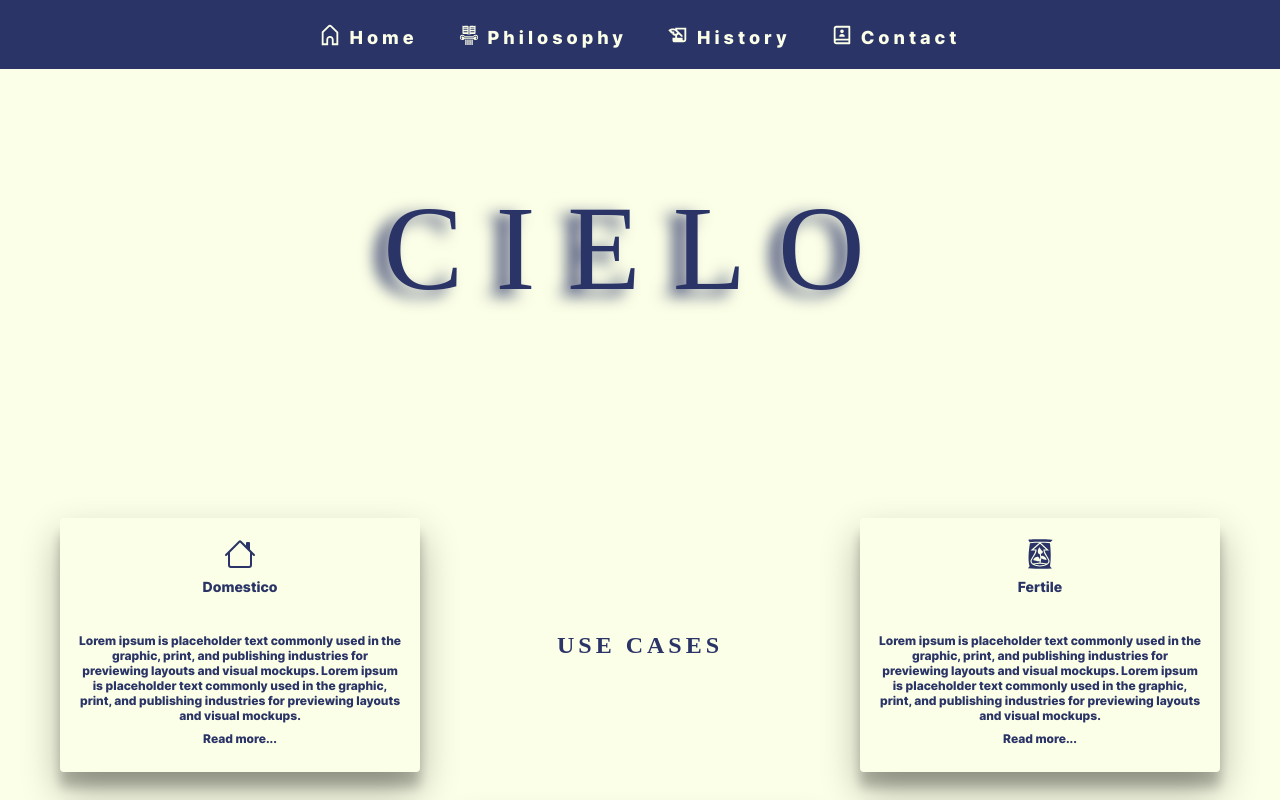
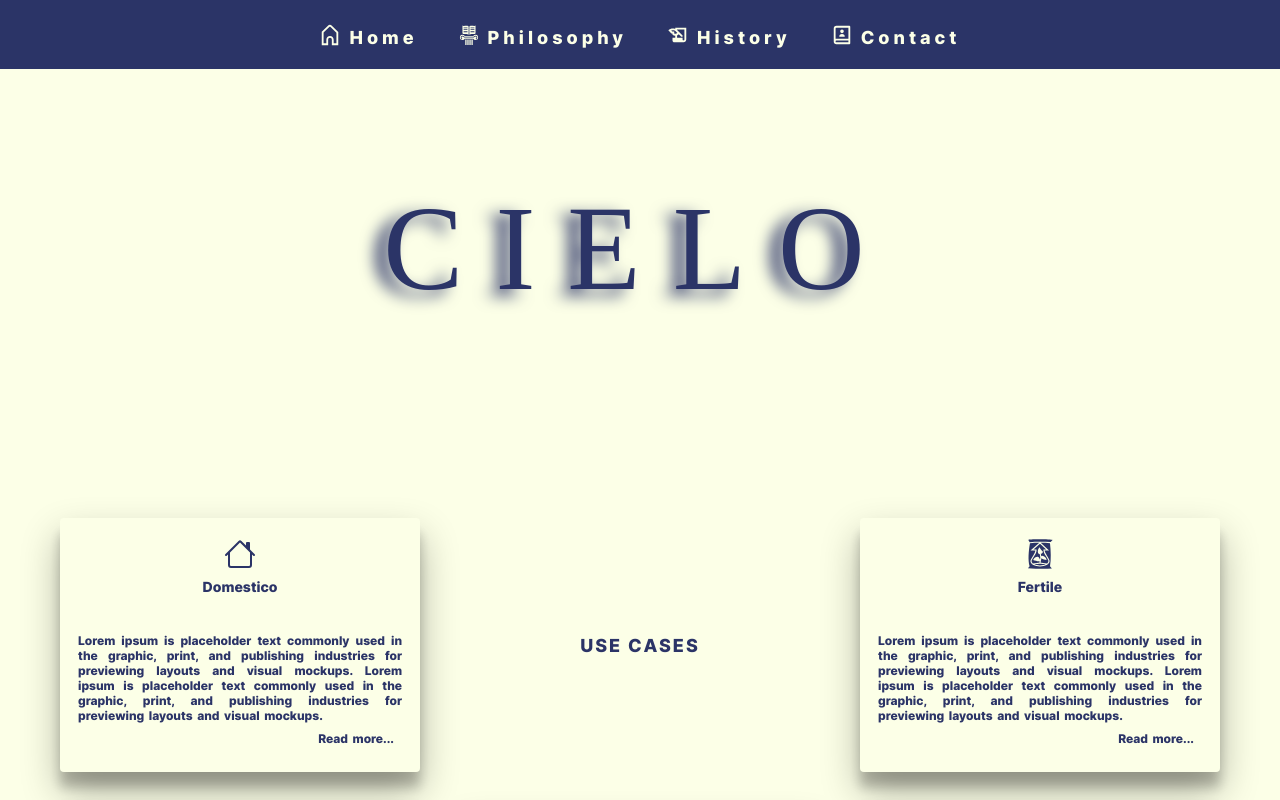
Before and after one commit to bobz0r11/rsolime, a React (Create React App) app: page / in a window 1280 px wide. Shown: the top 800 px of the page. Built offline with nearby package versions, Linux system fonts and the light colour scheme.

Commit message:
[remove-routing] wip

```diff
--- a/src/components/box/box.scss
+++ b/src/components/box/box.scss
@@ -30,14 +30,19 @@
         display: block;
         font-size: 12px;
         padding: 18px;
+        letter-spacing: 0px;
+        word-spacing: 2px;
+        text-align: justify;
 
         &--read-more {
             font-weight: bold;
             padding: 8px;
             cursor: pointer;
+            text-align: end;
 
             &:hover {
                 text-decoration: underline;
+                opacity: .7;
             }
         }
     }
@@ -53,7 +58,6 @@
     }
 }
 
-
 @keyframes fadeInBottomBlur {
     0% {
         transform: translateY(60%);
--- a/src/components/footer/footer.scss
+++ b/src/components/footer/footer.scss
@@ -25,21 +25,23 @@
         }
 
         &--company {
+            display: inline;
             font-size: 18px;
-            padding-left: 50px;
-            padding-bottom: 18px;
             opacity: 0.9;
+            padding-left: 40px;
         }
 
         &--text {
-            width: 240px;
+            width: 250px;
             font-size: 12px;
             padding: 0px 2px;
             opacity: 0.4;
+            padding-top: 10px;
         }
 
         &--icon {
-            padding-left: 90px;
+            display: inline;
+            padding-left: 40px;
             font-size: 18px;
             color: $footer-icon-color;
         }
@@ -47,7 +49,7 @@
         &--contact {
             width: 260px;
             font-size: 12px;
-            padding: 2px 2px;
+            padding: 8px 2px;
             display: flex;
             align-items: center;
             justify-content: flex-start;
--- a/src/components/footer/index.tsx
+++ b/src/components/footer/index.tsx
@@ -3,7 +3,7 @@ import './footer.scss';
 import { TbFlower } from "react-icons/tb";
 import { BiPhoneCall } from "react-icons/bi";
 import { GoMail, GoLocation } from "react-icons/go";
-import { FaGooglePlusG, FaWhatsapp, FaFacebookSquare, FaInstagramSquare, FaTwitter, FaYoutube, FaRegHandPointDown } from "react-icons/fa";
+import { FaGooglePlusG, FaWhatsapp, FaFacebookSquare, FaInstagramSquare, FaTwitter, FaYoutube } from "react-icons/fa";
 
 const Footer = () => {
     return (
@@ -11,18 +11,15 @@ const Footer = () => {
             <div className="container">
                 <div className="footer__header">
                     <div className="footer__header__column">
-                        <div className="footer__header--icon"> <TbFlower /> </div>
-                        <div className="footer__header--company">Cielo Vision</div>
+                        <div className="footer__header--company">
+                            <div className="footer__header--icon"> <TbFlower /> </div>
+                            Cielo Vision
+                        </div>
                         <div className="footer__header--text">Lorem ipsum is placeholder text commonly used in the graphic, print, and publishing industries for previewing layouts and visual mockups. Lorem ipsum is placeholder text commonly used in the graphic, print, and publishing industries for previewing layouts and visual mockups.
                         </div>
                     </div>
 
                     <div className="footer__header__column">
-                        <div className="footer__header--icon">
-                            <span className="footer__header--touch--icon">
-                                <FaRegHandPointDown />
-                            </span>
-                        </div>
                         <div className="footer__header--company">
                             Get in touch
                         </div>
--- a/src/components/home/home.scss
+++ b/src/components/home/home.scss
@@ -42,10 +42,9 @@
     &__use-cases {
         margin: auto;
         text-align: center;
-        font-size: 24px;
         font-weight: 600;
-        letter-spacing: 4px;
-        font-family: serif;
+        letter-spacing: 2px;
+        font-size: 18px;
         color: $header-company-name-color;
         animation: fadeInBottomBlur 2s forwards;
     }
```
